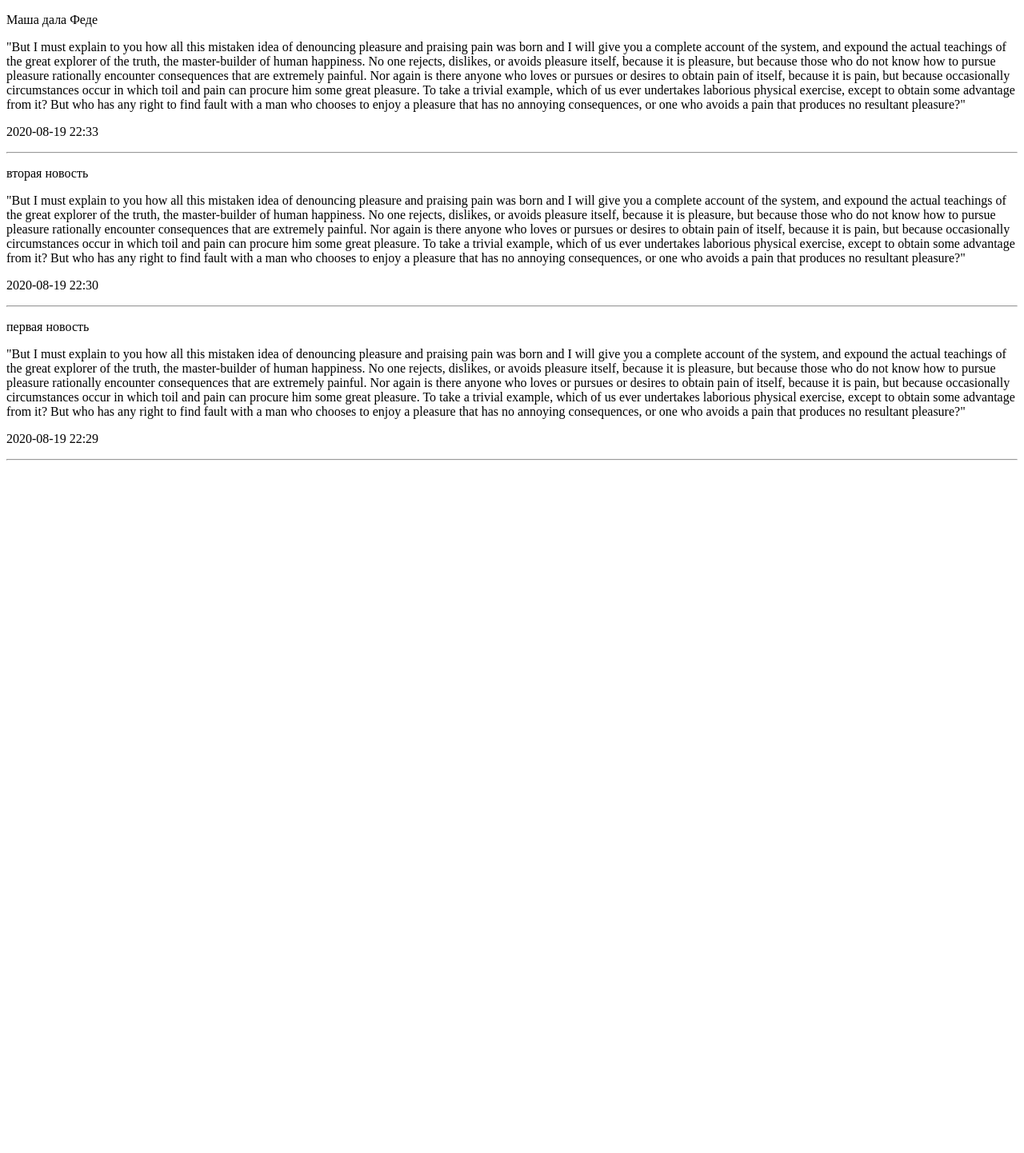
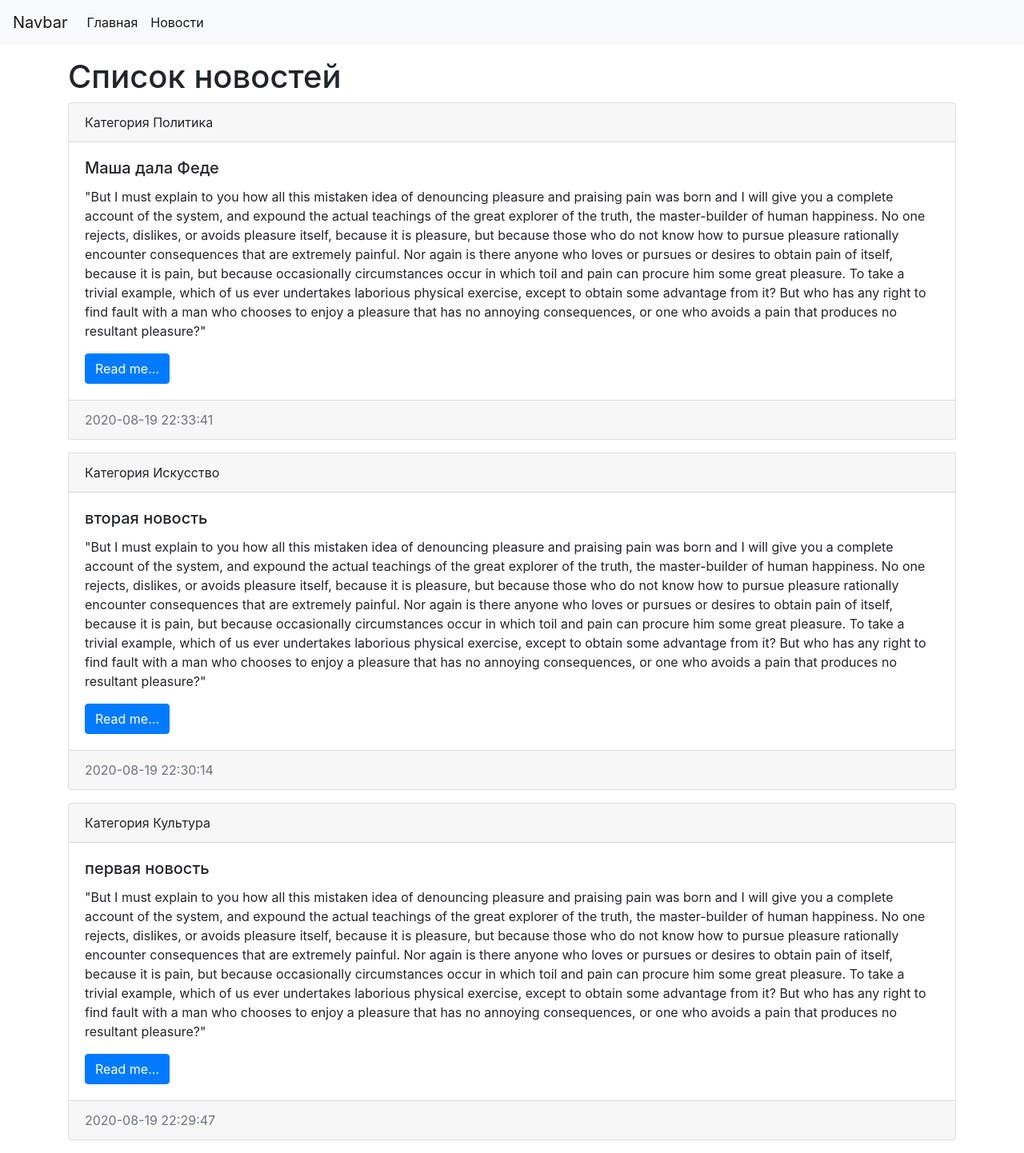
Before and after one commit to Alex-Ukraine/wfms-django, a Django app: page / in a window 1280 px wide. Shown: the whole page at 80% size. Before the commit the page ends 576 px from the top, so only its background shows below. Run offline with Django 3.2, Linux system fonts and the light colour scheme; data comes from the database, SQL or seed files in the repository; both versions use the stored data as it was after the commit; some libraries are stand-ins or nearby versions.

Commit message:
starting lesson 15

```diff
--- a/mysite/news/templates/news/index.html
+++ b/mysite/news/templates/news/index.html
@@ -1,22 +1,57 @@
 <!doctype html>
 <html lang="en">
 <head>
-    <meta charset="UTF-8">
-    <meta name="viewport"
-          content="width=device-width, user-scalable=no, initial-scale=1.0, maximum-scale=1.0, minimum-scale=1.0">
-    <meta http-equiv="X-UA-Compatible" content="ie=edge">
+    <!-- Required meta tags -->
+    <meta charset="utf-8">
+    <meta name="viewport" content="width=device-width, initial-scale=1, shrink-to-fit=no">
+
+    <!-- Bootstrap CSS -->
+    <link rel="stylesheet" href="https://stackpath.bootstrapcdn.com/bootstrap/4.5.2/css/bootstrap.min.css" integrity="sha384-JcKb8q3iqJ61gNV9KGb8thSsNjpSL0n8PARn9HuZOnIxN0hoP+VmmDGMN5t9UJ0Z" crossorigin="anonymous">
+
     <title>{{ title }}</title>
 </head>
 <body>
+<nav class="navbar navbar-expand-lg navbar-light bg-light">
+    <a class="navbar-brand" href="#">Navbar</a>
+    <button class="navbar-toggler" type="button" data-toggle="collapse" data-target="#navbarSupportedContent" aria-controls="navbarSupportedContent" aria-expanded="false" aria-label="Toggle navigation">
+        <span class="navbar-toggler-icon"></span>
+    </button>
 
-{% for item in news %}
-<div>
-    <p>{{ item.title }}</p>
-    <p>{{ item.content }}</p>
-    <p>{{ item.created_at|date:"Y-m-d H:i" }}</p>
+    <div class="collapse navbar-collapse" id="navbarSupportedContent">
+        <ul class="navbar-nav mr-auto">
+            <li class="nav-item active"> <a class="nav-link" href="/">Главная<span class="sr-only">(current)</span></a></li>
+            <li class="nav-item active"> <a class="nav-link" href="/">Новости<span class="sr-only">(current)</span></a></li>
+        </ul>
+    </div>
+</nav>
+
+<div class="container mt-3">
+    <h1>{{ title }}</h1>
+    <div class="row">
+        <div class="col-md-12">
+            {% for item in news %}
+            <div class="card mb-3">
+                <div class="card-header">
+                    Категория {{ item.category.title }}
+                </div>
+                <div class="card-body">
+                    <h5 class="card-title">{{ item.title }}</h5>
+                    <p class="card-text">{{ item.content }}</p>
+                    <a href="#" class="btn btn-primary">Read me...</a>
+                </div>
+                <div class="card-footer text-muted">
+                    {{ item.created_at|date:"Y-m-d H:i:s" }}
+                </div>
+            </div>
+            {% endfor %}
+        </div>
+    </div>
 </div>
-<hr>
-{% endfor %}
 
+<!-- Optional JavaScript -->
+<!-- jQuery first, then Popper.js, then Bootstrap JS -->
+<script src="https://code.jquery.com/jquery-3.5.1.slim.min.js" integrity="sha384-DfXdz2htPH0lsSSs5nCTpuj/zy4C+OGpamoFVy38MVBnE+IbbVYUew+OrCXaRkfj" crossorigin="anonymous"></script>
+<script src="https://cdn.jsdelivr.net/npm/popper.js@1.16.1/dist/umd/popper.min.js" integrity="sha384-9/reFTGAW83EW2RDu2S0VKaIzap3H66lZH81PoYlFhbGU+6BZp6G7niu735Sk7lN" crossorigin="anonymous"></script>
+<script src="https://stackpath.bootstrapcdn.com/bootstrap/4.5.2/js/bootstrap.min.js" integrity="sha384-B4gt1jrGC7Jh4AgTPSdUtOBvfO8shuf57BaghqFfPlYxofvL8/KUEfYiJOMMV+rV" crossorigin="anonymous"></script>
 </body>
 </html>
```
Also changed, not shown: mysite/db.sqlite3.
